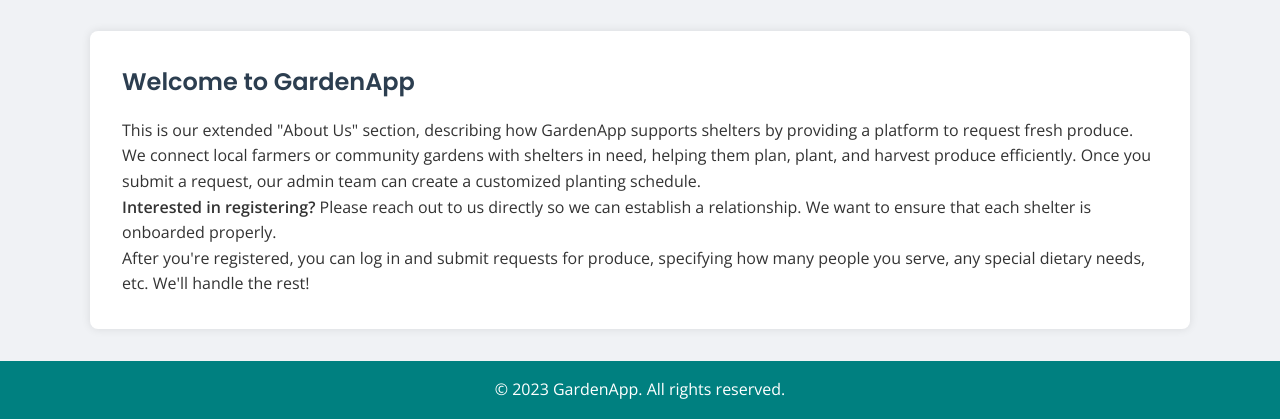
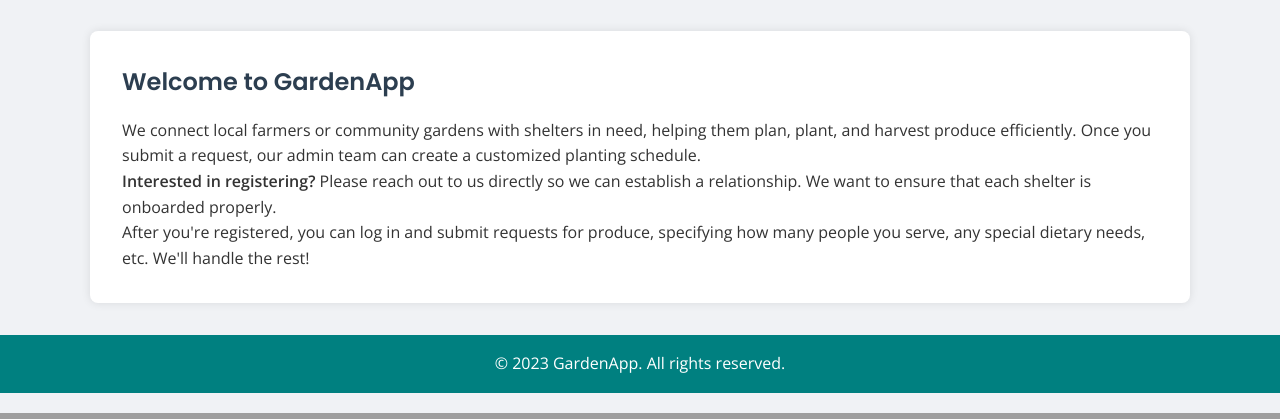
Before and after one commit to akshajnad/Verdant, a Flask app: page / in a window 1280 px wide. Shown: the part 387-806 px from the top of the page. Run offline with Flask 3, Linux system fonts and the light colour scheme.

Commit message:
Update home.html

```diff
--- a/templates/home.html
+++ b/templates/home.html
@@ -4,10 +4,7 @@
 
 {% block content %}
 <h2>Welcome to GardenApp</h2>
-<p>
-  This is our extended "About Us" section, describing how GardenApp supports shelters
-  by providing a platform to request fresh produce.
-</p>
+
 <p>
   We connect local farmers or community gardens with shelters in need, helping them
   plan, plant, and harvest produce efficiently. Once you submit a request, our admin team
```
